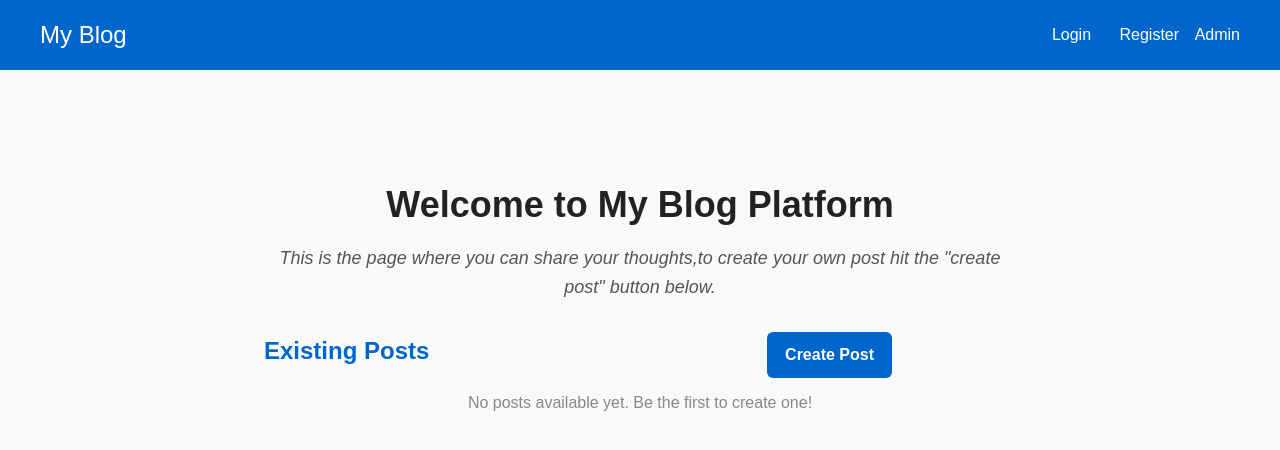
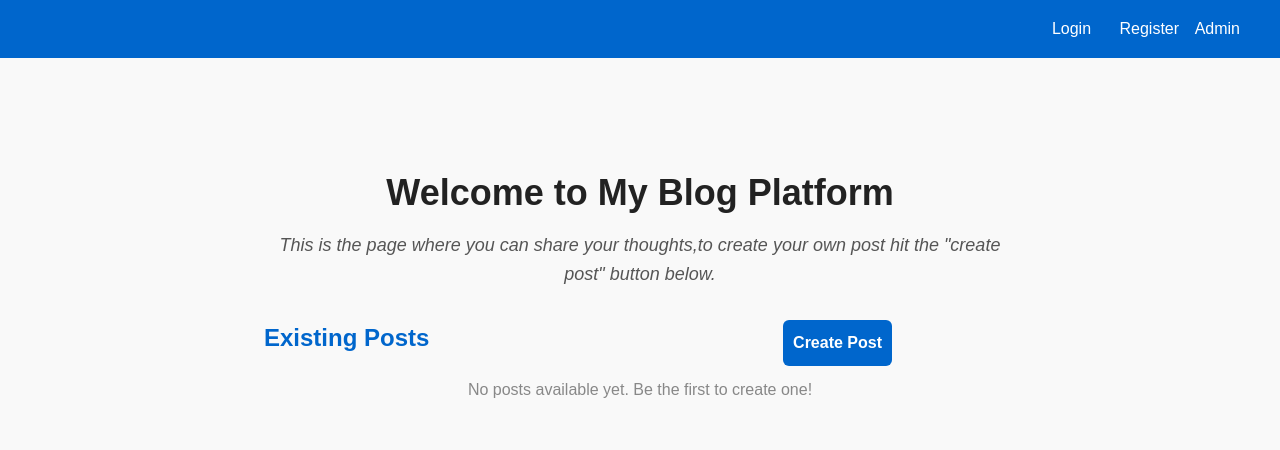
Before and after one commit to Shenjinsa19/BLOG_PROJECT32, a Django app: page / in a window 1280 px wide. Shown: the top 450 px of the page. Run offline with Django 5.2, Linux system fonts and the light colour scheme; data that the repository does not hold is empty.

Commit message:
in progress

```diff
--- a/blog/templates/blog/admin_login.html
+++ b/blog/templates/blog/admin_login.html
@@ -10,7 +10,6 @@
   <form method="post">
     {% csrf_token %}
     {{ form.as_p }}
-
     <button type="submit">Login</button>
   </form>
 {% endblock %}
--- a/blog/templates/blog/base.html
+++ b/blog/templates/blog/base.html
@@ -10,9 +10,8 @@
 <body>
     <nav class="navbar">
         <div class="nav-container">
-            <span class="nav-logo">My Blog</span>
+            <span class="nav-logo"style="cursor: pointer;"></span>
             <div class="nav-links">
-
                 <a class="nav-links-login" href="{% url 'login' %}">Login</a>
                 <a class="nav-links-register" href="{% url 'register' %}">Register</a>
                 <a class="nav-links-admin-login" style="color:white;text-decoration:none;"href="{% url 'admin-login' %}">Admin</a>
--- a/blog/templates/blog/home.html
+++ b/blog/templates/blog/home.html
@@ -3,15 +3,14 @@
 {% block content %}
 
 <!-- Top-right Post Button - closer to the top -->
-<div style="position: absolute; top: 332px; right: 388px; z-index: 1000;">
+<div style="position: absolute; top: 320px; right: 388px; z-index: 1000;">
     <a href="{% url 'post-create-view' %}" class="btn post-btn" style="
         background-color: #0066cc;
         color: #fff;
-        padding: 10px 18px;
+        padding: 10px 10px;
         border-radius: 6px;
         text-decoration: none;
         font-weight: bold;
-
     ">
         Create Post
     </a>
--- a/blog/urls.py
+++ b/blog/urls.py
@@ -2,7 +2,8 @@ from django.urls import path
 from django.conf import settings
 from django.conf.urls.static import static
 from .views import (PostCreateView,PostListView, CommentListCreateView,post_like_view,post_dislike_view,my_disliked_posts_view,comment_replies_view, comment_detail_with_replies_view,register_view,login_view,admin_login_view,post_detail_view,user_list_view,category_list_view,comment_like_view,comment_dislike_view,posts_by_category_view,PostDeleteView)
-
+from django.urls import path
+from . import views
 
 urlpatterns = [
     # path('posts/', PostListCreateView.as_view(), name='post-list-create'),  #crt post
@@ -36,5 +37,6 @@ urlpatterns = [
     path('category/<int:category_id>/posts/', posts_by_category_view, name='posts-by-category'),#...........unnecc
     path('', PostListView.as_view(), name='post_list_create_view'),#post create
     path('create/', PostCreateView.as_view(), name='post-create-view'),#list of post
+    # path('dashboard/', views.admin_dashboard, name='admin-dashboard'),
 
 ] + static(settings.STATIC_URL, document_root=settings.STATIC_ROOT)
--- a/blog/views.py
+++ b/blog/views.py
@@ -224,7 +224,27 @@ from django.http import HttpResponse
 #       serializer.save(parent=parent_comment, post=parent_comment.post)
 
 
+# @login_required
+# def post_list_create_view(request):
+#     posts = Post.objects.all().order_by('-created_at')
 
+#     if request.method == 'POST':
+#         form = PostForm(request.POST)
+#         if form.is_valid():
+#             post = form.save(commit=False)
+#             post.author = request.user
+#             post.save()
+#             return redirect('post_list_create_view')
+#     else:
+#         form = PostForm()
+#     return render(request, 'blog/post_list_create_view.html', {'posts': posts, 'form': form})
+
+
+
+# class CommentDetailWithRepliesView(RetrieveAPIView):
+#     queryset = Comment.objects.all()
+#     serializer_class = CommentSerializer
+#     permission_classes = [IsAuthenticatedOrReadOnly]
 
 
 
@@ -245,14 +265,11 @@ class PostDeleteView(LoginRequiredMixin, UserPassesTestMixin, DeleteView):
 
 
 
-# class CommentDetailWithRepliesView(RetrieveAPIView):
-#     queryset = Comment.objects.all()
-#     serializer_class = CommentSerializer
-#     permission_classes = [IsAuthenticatedOrReadOnly]
 
 from django.contrib.auth.forms import  AuthenticationForm
 from .forms import CustomUserCreationForm
 from django.contrib.auth import login as auth_login, authenticate
+
 def register_view(request):
     if request.method == 'POST':
         form = CustomUserCreationForm(request.POST)
@@ -276,50 +293,27 @@ def login_view(request):
     return render(request, 'blog/login.html', {'form': form})
 
 
-# def admin_login_view(request):
-#     if request.method == "POST":
-#         username = request.POST['username']
-#         password = request.POST['password']
-#         user = authenticate(username=username, password=password)
-#         if user is not None and user.is_staff:
-#             login(request, user)
-#             return redirect('/admin/')
-#         else:
-#             return "Invalid admin credentials"
-#     return render(request, 'blog/admin_login.html')
-from django.contrib.auth.forms import AuthenticationForm
+
+
 
 def admin_login_view(request):
     if request.method == 'POST':
         form = AuthenticationForm(request, data=request.POST)
         if form.is_valid():
             user = form.get_user()
-            login(request, user)
-            return redirect('admin-dashboard')
+            if user.is_staff or user.is_superuser:
+                login(request, user)
+                return redirect('/admin/')
+            else:
+                form.add_error(None, "You do not have admin access.")
     else:
         form = AuthenticationForm()
     return render(request, 'blog/admin_login.html', {'form': form})
 
 
 
-
 from django.contrib.auth.decorators import login_required
 from .forms import PostForm
-# @login_required
-# def post_list_create_view(request):
-#     posts = Post.objects.all().order_by('-created_at')
-
-#     if request.method == 'POST':
-#         form = PostForm(request.POST)
-#         if form.is_valid():
-#             post = form.save(commit=False)
-#             post.author = request.user
-#             post.save()
-#             return redirect('post_list_create_view')
-#     else:
-#         form = PostForm()
-#     return render(request, 'blog/post_list_create_view.html', {'posts': posts, 'form': form})
-
 
 # @login_required
 def post_detail_view(request, pk):
@@ -541,7 +535,6 @@ class PostCreateView(LoginRequiredMixin, CreateView):
         return super().form_valid(form)
 
 
-
 def home_view(request):
-    posts = Post.objects.all().order_by('-created_at')  # Or '-id' if you don't have a timestamp
+    posts = Post.objects.all().order_by('-created_at')
     return render(request, 'blog/home.html', {'posts': posts})
--- a/blog_project/urls.py
+++ b/blog_project/urls.py
@@ -14,6 +14,7 @@ Including another URLconf
     1. Import the include() function: from django.urls import include, path
     2. Add a URL to urlpatterns:  path('blog/', include('blog.urls'))
 """
+from blog import views
 from django.contrib import admin
 from django.urls import path , include
 from blog.views import home_view
@@ -21,5 +22,4 @@ urlpatterns = [
     path('admin/', admin.site.urls),
     path('api/', include('blog.urls')),
     path('', home_view, name='home'),
-
 ]
```
